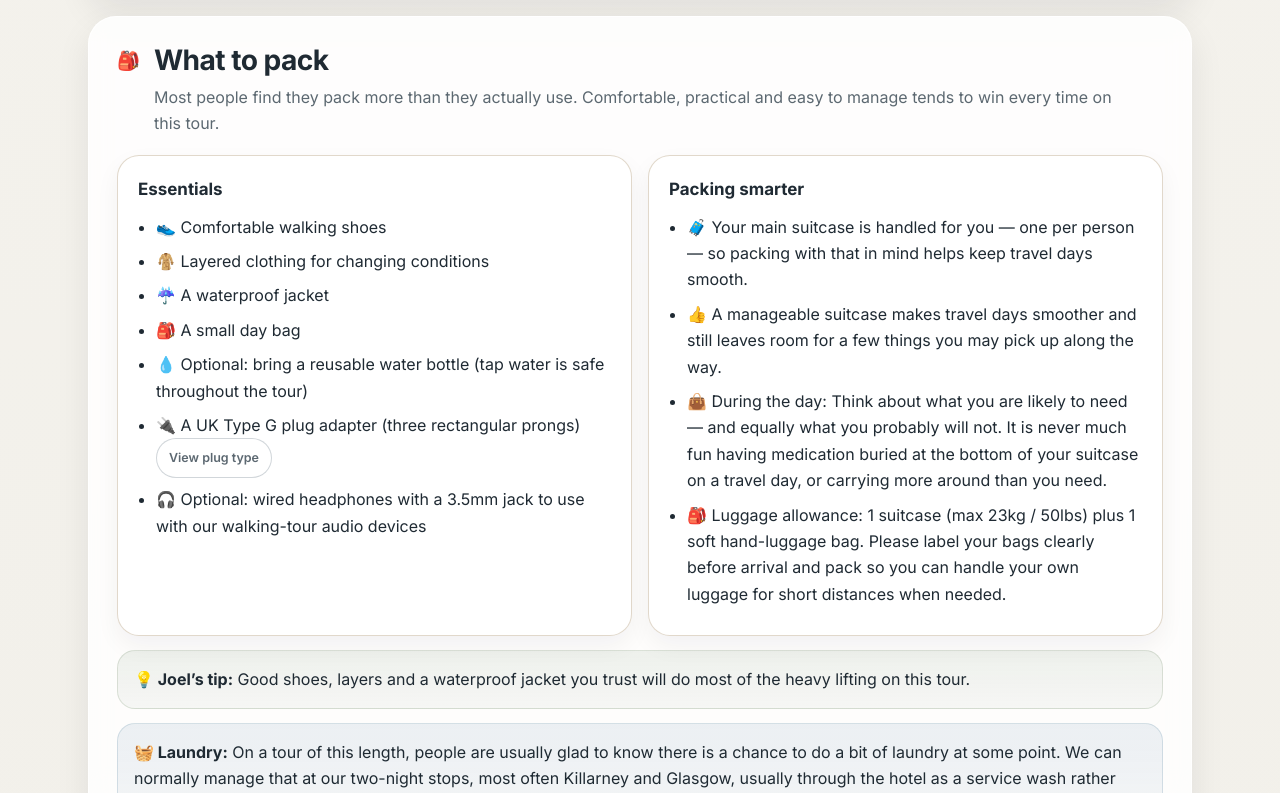
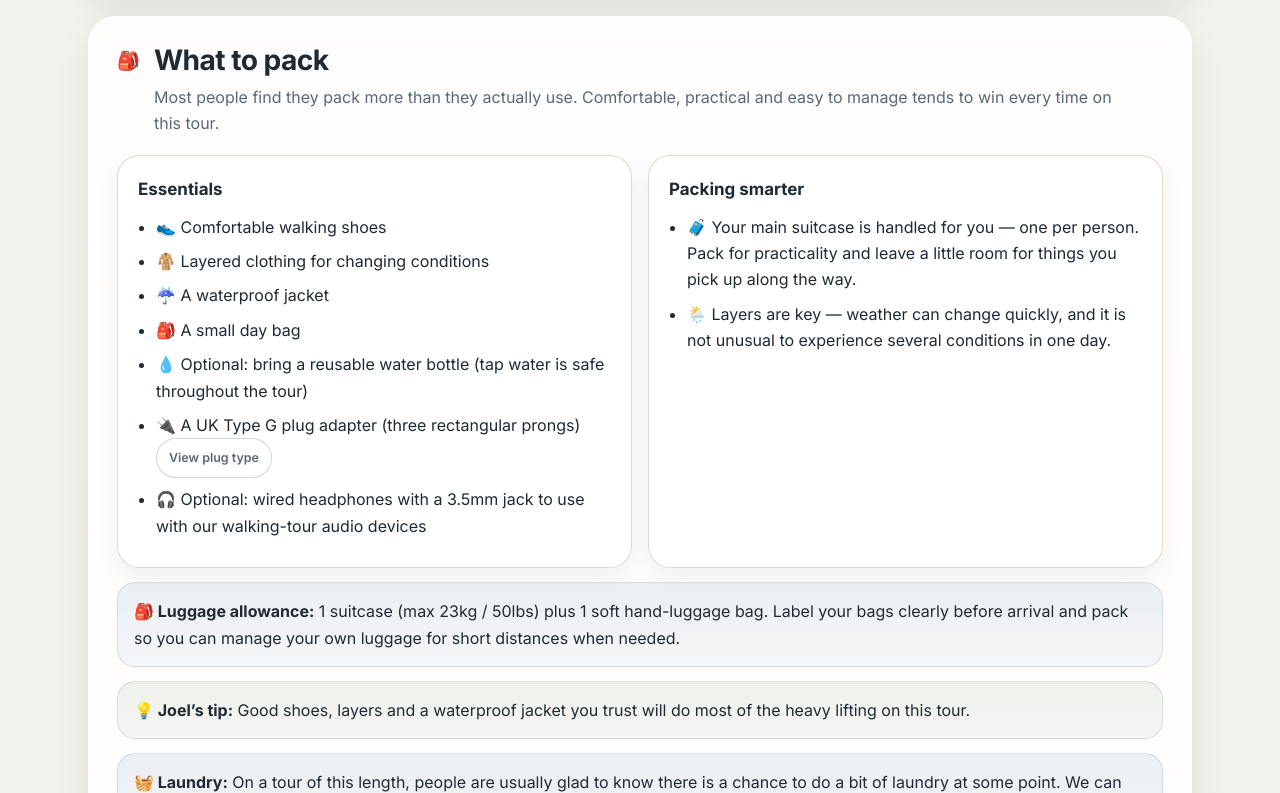
Before and after one commit to joelrplunkett/tour-with-joel, a plain HTML site: page welcome/best-of-ireland-and-scotland.html in a window 1280 px wide. Shown: the part 3213-4006 px from the top of the page. Drawn offline with Linux system fonts and the light colour scheme.

Commit message:
Fix ROK image placement and hotel check-in wording
- Move Ring of Kerry divider image from after arrival section to between
  'Before you travel' and 'On the coach' — avoids guest confusion that
  it represents somewhere to explore on arrival day in Dublin
- Change 'explore nearby at your own pace' to 'acclimatise at your own pace'
- Clean up packing smarter tile: merge duplicate bullets, move luggage
  allowance to a note element

Co-Authored-By: Claude Sonnet 4.6 <noreply@anthropic.com>

```diff
--- a/welcome/best-of-ireland-and-scotland.html
+++ b/welcome/best-of-ireland-and-scotland.html
@@ -211,16 +211,9 @@
           <h3>🏨 Hotel check-in</h3>
           <p>Check-in is typically after 3:00 PM.</p>
           <p>If you arrive earlier, reception can usually store your main luggage until your room is ready, so it helps to keep essentials in a small day bag.</p>
-          <p>Many people arrive well before check-in, including those on the morning transfers. After dropping your bags, use the time to settle in and explore nearby at your own pace.</p>
+          <p>Many people arrive well before check-in, including those on the morning transfers. After dropping your bags, use the time to acclimatise at your own pace.</p>
         </div>
       </div>
-    </section>
-
-    <section class="tour-divider" aria-label="Tour highlight">
-      <figure class="tour-divider-card">
-        <img src="../images/site/joel-pick-kerry-1.webp" alt="Ring of Kerry landscape in southwest Ireland" />
-        <figcaption>RING OF KERRY · IRELAND</figcaption>
-      </figure>
     </section>
 
     <!-- ---------------------------------------------------------
@@ -263,6 +256,13 @@
       <div class="note">
         <strong>🛂 Entry &amp; travel documents:</strong> Entry and visa requirements can vary depending on your nationality. Your Trafalgar documents include guidance, and I recommend checking your government’s official travel advice before departure to be safe.
       </div>
+    </section>
+
+    <section class="tour-divider" aria-label="Tour highlight">
+      <figure class="tour-divider-card">
+        <img src="../images/site/joel-pick-kerry-1.webp" alt="Ring of Kerry landscape in southwest Ireland" />
+        <figcaption>RING OF KERRY · IRELAND</figcaption>
+      </figure>
     </section>
 
     <!-- ---------------------------------------------------------
@@ -324,12 +324,14 @@
         <div class="tile">
           <h3>Packing smarter</h3>
           <ul class="clean">
-            <li>🧳 Your main suitcase is handled for you — one per person — so packing with that in mind helps keep travel days smooth.</li>
-            <li>👍 A manageable suitcase makes travel days smoother and still leaves room for a few things you may pick up along the way.</li>
-            <li>👜 During the day: Think about what you are likely to need — and equally what you probably will not. It is never much fun having medication buried at the bottom of your suitcase on a travel day, or carrying more around than you need.</li>
-            <li>🎒 Luggage allowance: 1 suitcase (max 23kg / 50lbs) plus 1 soft hand-luggage bag. Please label your bags clearly before arrival and pack so you can handle your own luggage for short distances when needed.</li>
+            <li>🧳 Your main suitcase is handled for you — one per person. Pack for practicality and leave a little room for things you pick up along the way.</li>
+            <li>🌦️ Layers are key — weather can change quickly, and it is not unusual to experience several conditions in one day.</li>
           </ul>
         </div>
+      </div>
+
+      <div class="note">
+        <strong>🎒 Luggage allowance:</strong> 1 suitcase (max 23kg / 50lbs) plus 1 soft hand-luggage bag. Label your bags clearly before arrival and pack so you can manage your own luggage for short distances when needed.
       </div>
 
       <div class="tip">
```
